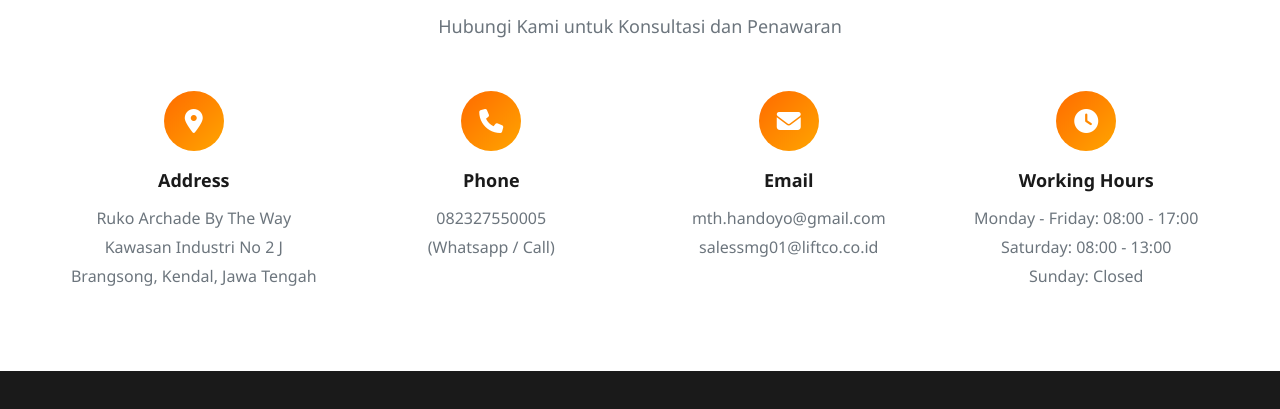
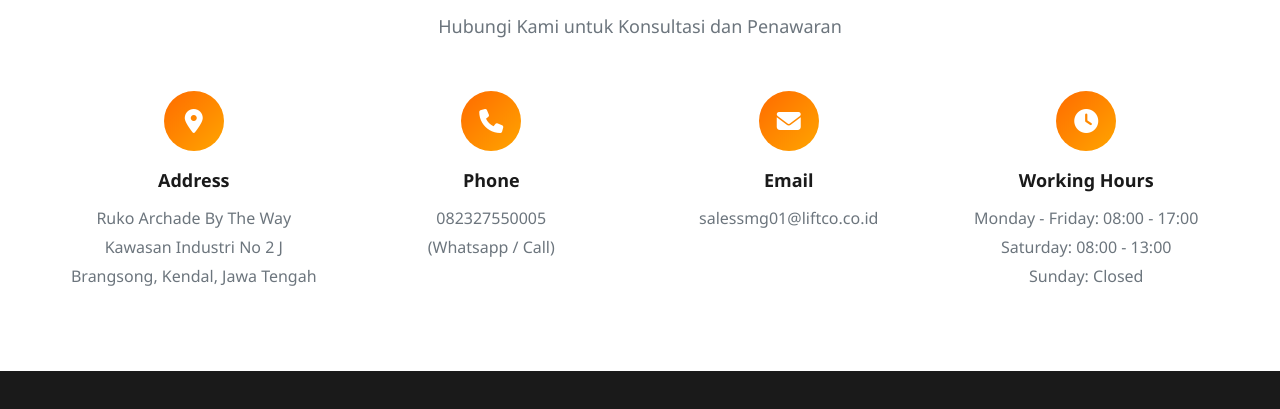
Before and after one commit to blitiket/blitiket.github.io, a website: page index.html in a window 1280 px wide. Shown: the part 6265-6674 px from the top of the page. Drawn offline with Linux system fonts and the light colour scheme.

Commit message:
Update footer structure and contact information

```diff
--- a/index.html
+++ b/index.html
@@ -530,7 +530,7 @@
                             <i class="fas fa-envelope"></i>
                         </div>
                         <h3>Email</h3>
-                    <p>mth.handoyo@gmail.com<br>salessmg01@liftco.co.id</p>
+                    <p>salessmg01@liftco.co.id</p>
                     </div>
                     <div class="info-card">
                         <div class="info-icon">
```
